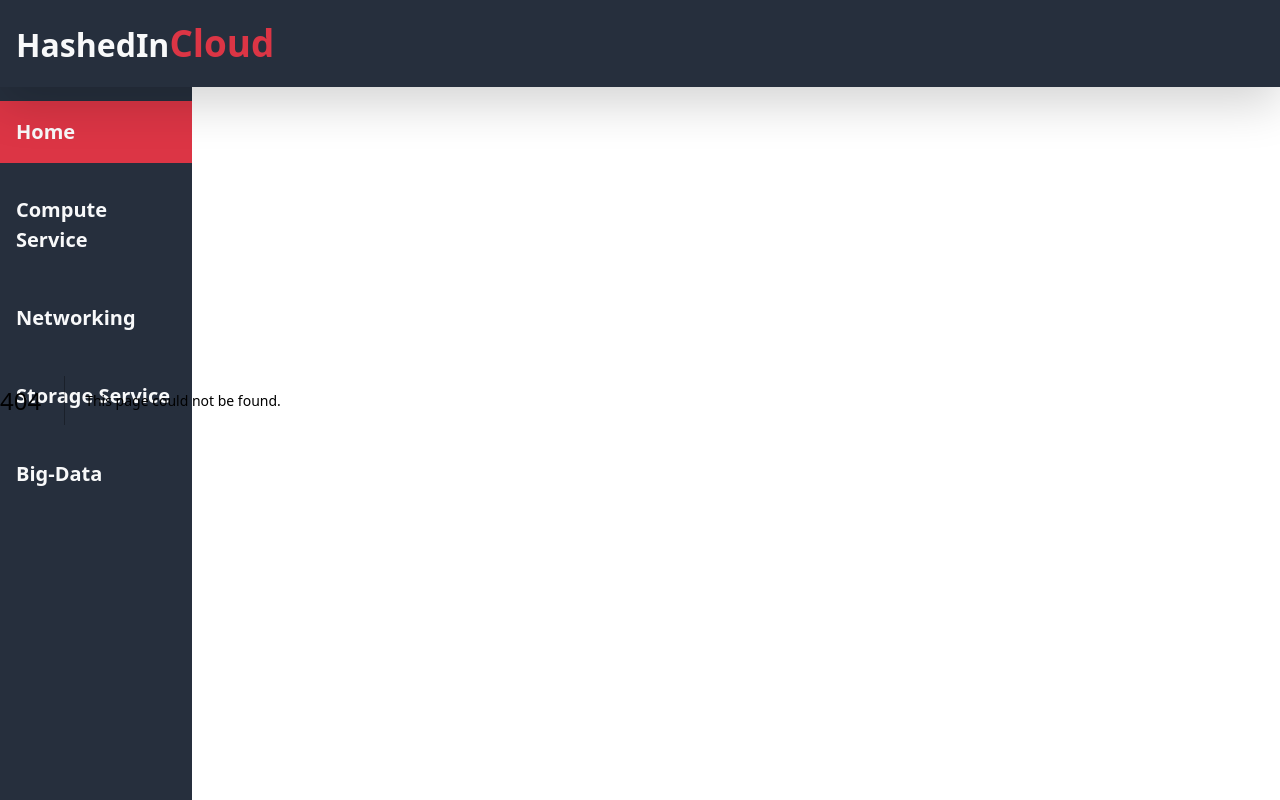
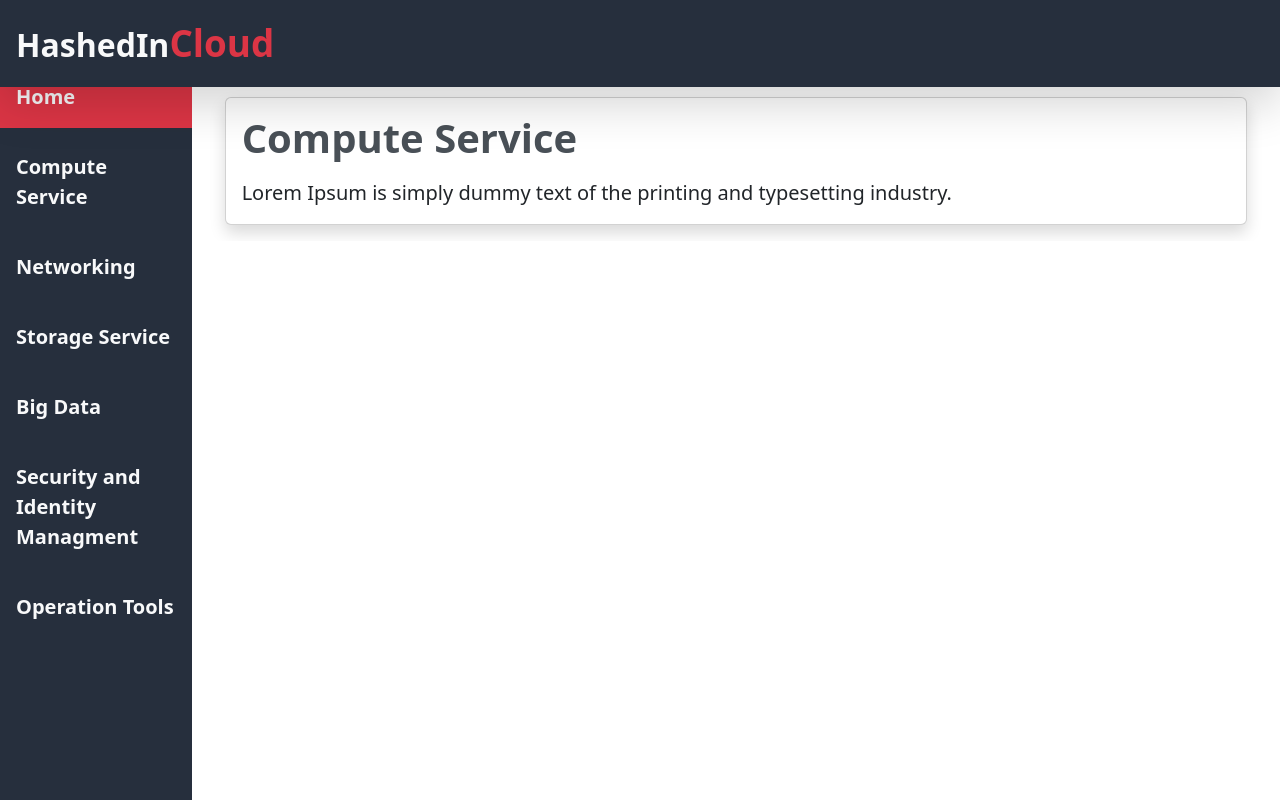
Before and after one commit to heet-kumar/CloudCustom, a Next.js app in the folder client/: page /dashboard/1 in a window 1280 px wide. Before the commit this address had no page. Built offline with nearby package versions, Linux system fonts and the light colour scheme.

Commit message:
Navbar Updated and Services Done

```diff
--- a/client/components/header.tsx
+++ b/client/components/header.tsx
@@ -2,7 +2,7 @@
 
 const Header:React.FC = () => {
     return(
-        <div className="fw-bolder w-100 p-3 fs-2 text-light position-fixed shadow-lg" style={{backgroundColor: '#262f3d'}}>
+        <div className="fw-bolder w-100 p-3 fs-2 text-light position-fixed shadow-lg" style={{backgroundColor: '#262f3d', zIndex: '12'}}>
             HashedIn
             <span className="text-danger" style={{fontSize: '115%'}}>Cloud</span>
         </div>
--- a/client/components/sidebar.tsx
+++ b/client/components/sidebar.tsx
@@ -1,28 +1,66 @@
 import { useRouter } from 'next/router';
 import styles from '../styles/sidebar.module.css'
+import { useState } from 'react';
+import Link from 'next/link';
 
-const Sidebar = () => {
 
-    const router = useRouter
+interface ServiceData {
+    name: string,
+    desc: string
+}
+
+const Sidebar:React.FC = () => {
+
+    // const router = useRouter;
+
+    const [data,setdata] = useState<Array<ServiceData>>([
+        {
+            "name": "Compute Service",
+            "desc": "Lorem Ipsum is simply dummy text of the printing and typesetting industry."
+        },
+        {
+            "name": "Networking",
+            "desc": "Lorem Ipsum is simply dummy text of the printing and typesetting industry."
+        },
+        {
+            "name": "Storage Service",
+            "desc": "Lorem Ipsum is simply dummy text of the printing and typesetting industry."
+        },
+        {
+            "name": "Big Data",
+            "desc": "Lorem Ipsum is simply dummy text of the printing and typesetting industry."
+        },
+        {
+            "name": "Security and Identity Managment",
+            "desc": "Lorem Ipsum is simply dummy text of the printing and typesetting industry."
+        },
+        {
+            "name": "Operation Tools",
+            "desc": "Lorem Ipsum is simply dummy text of the printing and typesetting industry."
+        },
+    ]);
+
+
 
     return(
         <div className={styles.sidebar}>
             <div className={styles.sidebar_container} >
-                <div className="fs-5 mt-2 p-3 text-light fw-bolder bg-danger w-100">
-                    Home
-                </div>
-                <div className="fs-5 mt-3 p-3 text-light fw-bolder w-100">
-                    Compute Service
-                </div>
-                <div className="fs-5 mt-3 p-3 text-light fw-bolder w-100">
-                    Networking
-                </div>
-                <div className="fs-5 mt-3 p-3 text-light fw-bolder w-100">
-                    Storage Service
-                </div>
-                <div className="fs-5 mt-3 p-3 text-light fw-bolder w-100">
-                    Big-Data
-                </div>
+                <Link className='w-100 text-decoration-none' href='/dashboard'>
+                    <div className="fs-5 mt-2 p-3 text-light fw-bolder bg-danger w-100">
+                        Home
+                    </div>
+                </Link>
+                {
+                    data.map( (p:ServiceData) => {
+                        return (
+                            <Link key={p.name} className='w-100 text-decoration-none' href={`/dashboard/${p.name.toLowerCase()}`}>
+                                <div className="fs-5 mt-2 p-3 text-light fw-bolder w-100">
+                                    {p.name}
+                                </div>
+                            </Link>
+                        );
+                    })
+                }
             </div>
         </div>
     );
--- /dev/null
+++ b/client/pages/dashboard/[service].tsx
@@ -0,0 +1,47 @@
+import { useRouter } from "next/router";
+import style from '../../styles/service.module.css'
+import { useState } from "react";
+
+
+const Service = () => {
+
+    const route = useRouter();
+    const root = route.query;
+    console.log("Root : ",root.service);
+
+    const [serviceData,setServiceData] = useState(
+        {
+            "name": "Compute Service",
+            "desc": "Lorem Ipsum is simply dummy text of the printing and typesetting industry."
+        }
+    )
+
+    const [subServices,setSubServices] = useState([])
+
+    return(
+        <div className={style.service}>
+            <div className={style.service_container}>
+                <div className="shadow card w-100 mb-3">
+                    <div className="card-body">
+                        <h3 className="text-light-emphasis card-title fs-1 fw-bolder mb-3">{serviceData.name}</h3>
+                        <p className="card-text fs-5 fw-500">{serviceData.desc}</p>
+                    </div>
+                </div>
+
+                {
+                    subServices.map( p => {
+                        return(
+                            <div className="shadow card w-100 mb-3">
+                                <div className="card-body">
+                                    <img src="..." className="img-fluid rounded-start" alt="..."/>
+                                </div>
+                            </div>
+                        );
+                    })
+                }
+            </div>
+        </div>
+    );
+}
+
+export default Service;
--- a/client/pages/dashboard.tsx
+++ b/client/pages/dashboard/index.tsx
@@ -1,6 +1,6 @@
 
 import { useState } from 'react';
-import styles from '../styles/dashboard.module.css'
+import styles from '../../styles/dashboard.module.css'
 import { FcServices } from 'react-icons/fc'
 import { MdCreate } from 'react-icons/md'
 
@@ -119,7 +119,7 @@ const Dashboard = () => {
 
             <div className={styles.dashboard_container}>
                 {
-                    data.map((p) => {
+                    data.map((p:ServiceData) => {
                         return(
                             <div key={p.name} className={styles.card}>
                                 <div className="card-body rounded shadow-lg p-4 d-flex flex-column align-items-center text-center">
--- a/client/styles/dashboard.module.css
+++ b/client/styles/dashboard.module.css
@@ -1,6 +1,5 @@
 .dashboard{
     margin: 5% 0 0 15%;
-    /* border: 1px solid red; */
     width: 100%;
     display: flex;
     flex-direction: column;
--- /dev/null
+++ b/client/styles/service.module.css
@@ -0,0 +1,12 @@
+.service{
+    margin: 5% 0 0 15%;
+    width: 100%;
+}
+
+.service_container{
+    margin-top: 3%;
+    padding: 0 3%;
+    display: flex;
+    flex-direction: column;
+    align-items: center;
+}
--- a/client/styles/sidebar.module.css
+++ b/client/styles/sidebar.module.css
@@ -2,15 +2,15 @@
     width: 15%;
     height: 100vh;
     position: fixed;
-    z-index: -10;
-    padding-top: 7%;
+    z-index: 10;
+    padding-top: 4.5%;
     background-color: #262f3d;
+    /* overflow-y: scroll; */
+    display: flex;
+    flex-direction: column;
 }
 
 .sidebar_container{
-    /* background-color: red; */
-    padding: 2% 0;
-    /* border: 1px solid red; */
     display: flex;
     flex-direction: column;
     align-items: center;
```
